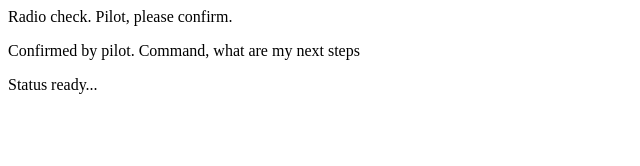
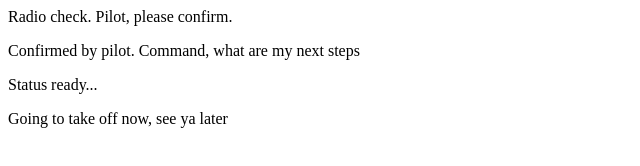
Before and after one commit to chetna23/communication-log, a plain HTML site: page index.html in a window 1280 px wide. Shown: the whole page, without its empty margins (0-640 px from the left). Drawn offline with Linux system fonts and the light colour scheme.

Commit message:
added take off message

```diff
--- a/index.html
+++ b/index.html
@@ -3,5 +3,6 @@
    <p>Radio check. Pilot, please confirm.</p>
    <p>Confirmed by pilot. Command, what are my next steps</p>
    <p>Status ready...</p>
+   <p>Going to take off now, see ya later</p>
 </body>
 </html>
```
